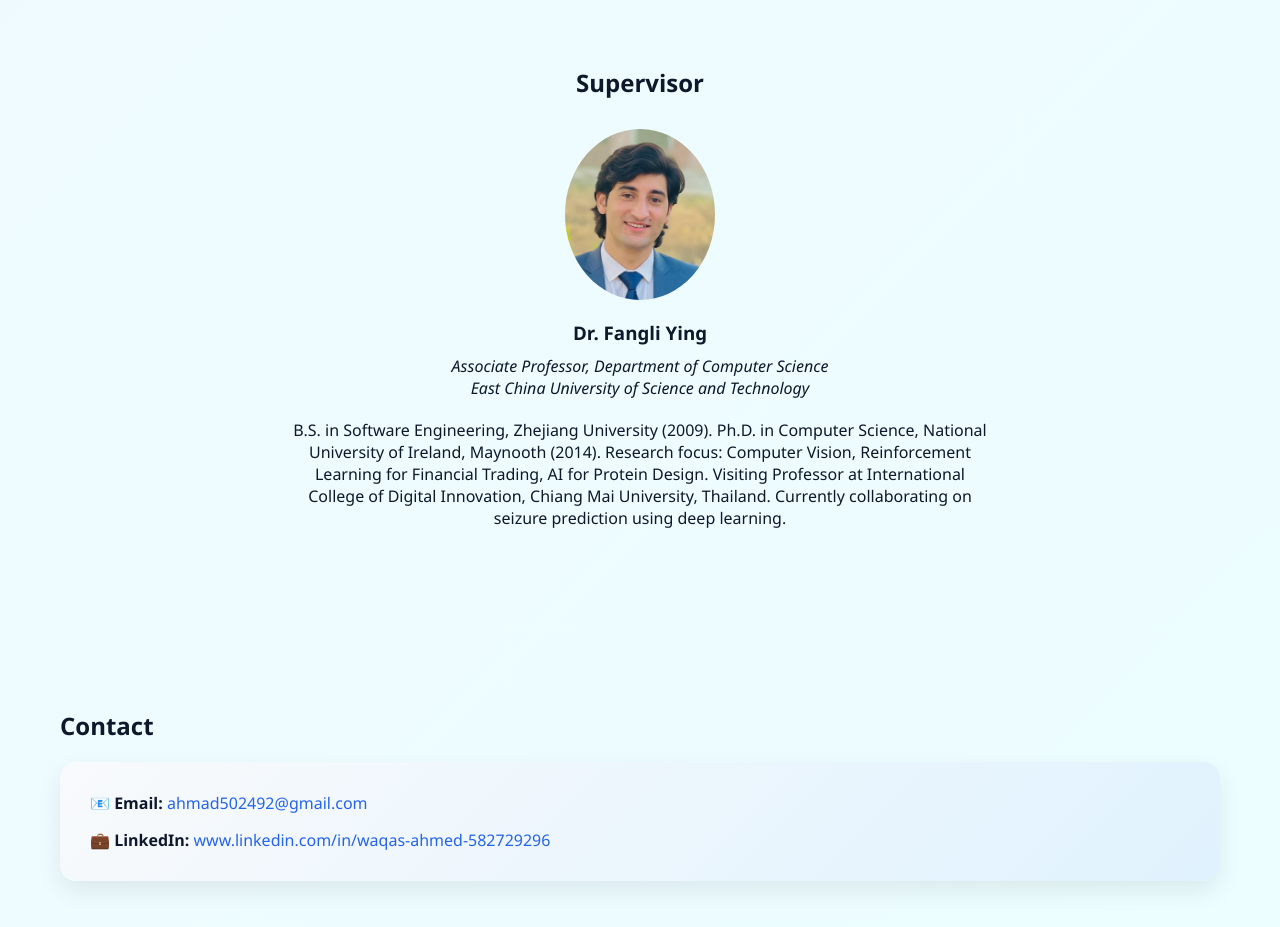
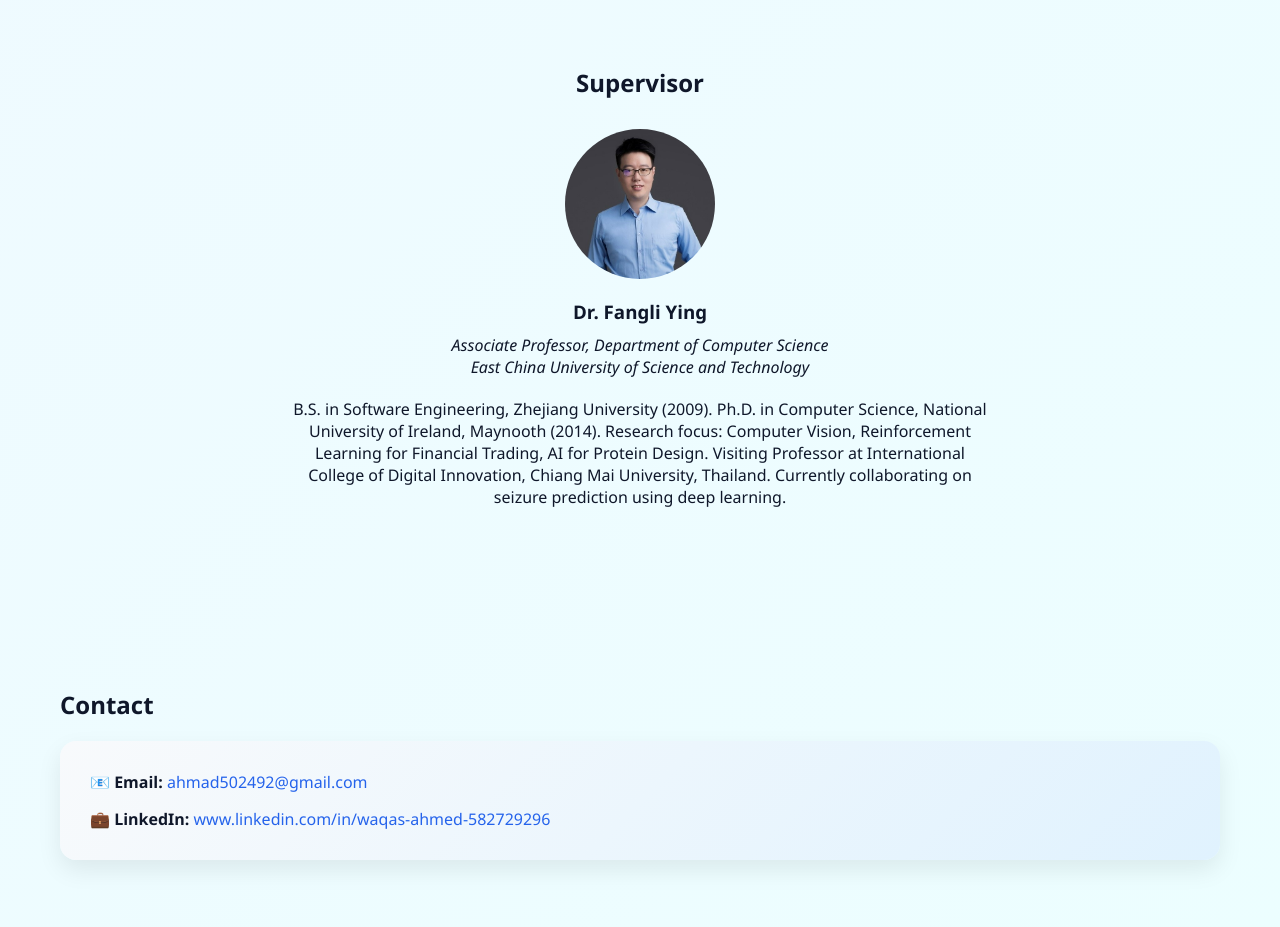
Before and after one commit to Waqas123-tech/Academic_portfolio_web, a React (Create React App) app: page / in a window 1280 px wide. Shown: the part 4200-5127 px from the top of the page. Built offline with nearby package versions, Linux system fonts and the light colour scheme.

Commit message:
Use Dr Fangli Ying desktop image in supervisor section

```diff
--- a/src/components/Supervisor.js
+++ b/src/components/Supervisor.js
@@ -8,7 +8,7 @@ const Supervisor = () => {
       <h2>Supervisor</h2>
 
       <img
-        src={`${process.env.PUBLIC_URL}/profile.png`}
+        src={`${process.env.PUBLIC_URL}/dr-fangli-ying.jpg`}
         alt="Dr. Fangli Ying"
         style={{ width: '150px', borderRadius: '50%', marginTop: '20px' }}
       />
```
Also changed, not shown: public/dr-fangli-ying.jpg (added).
